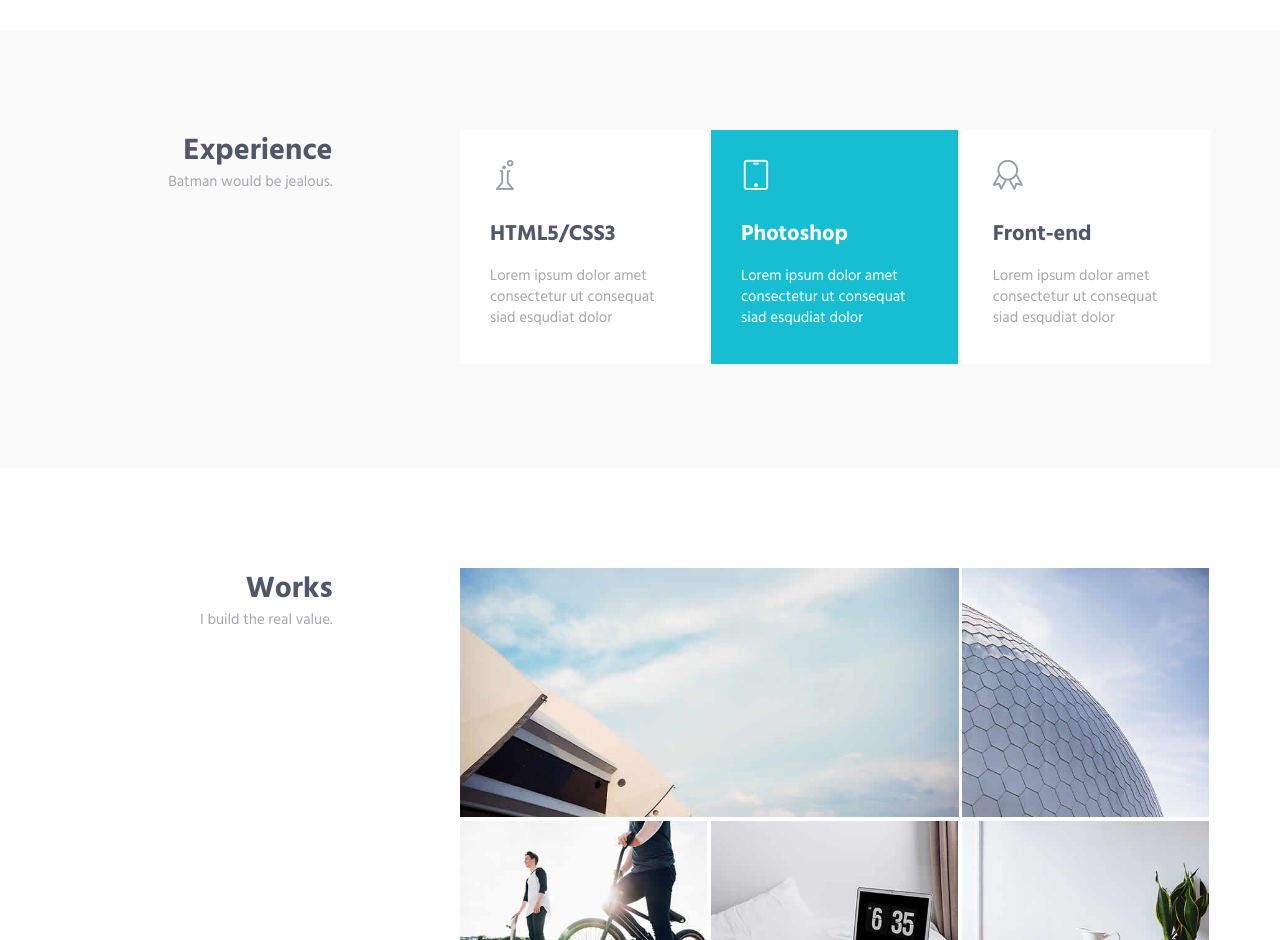
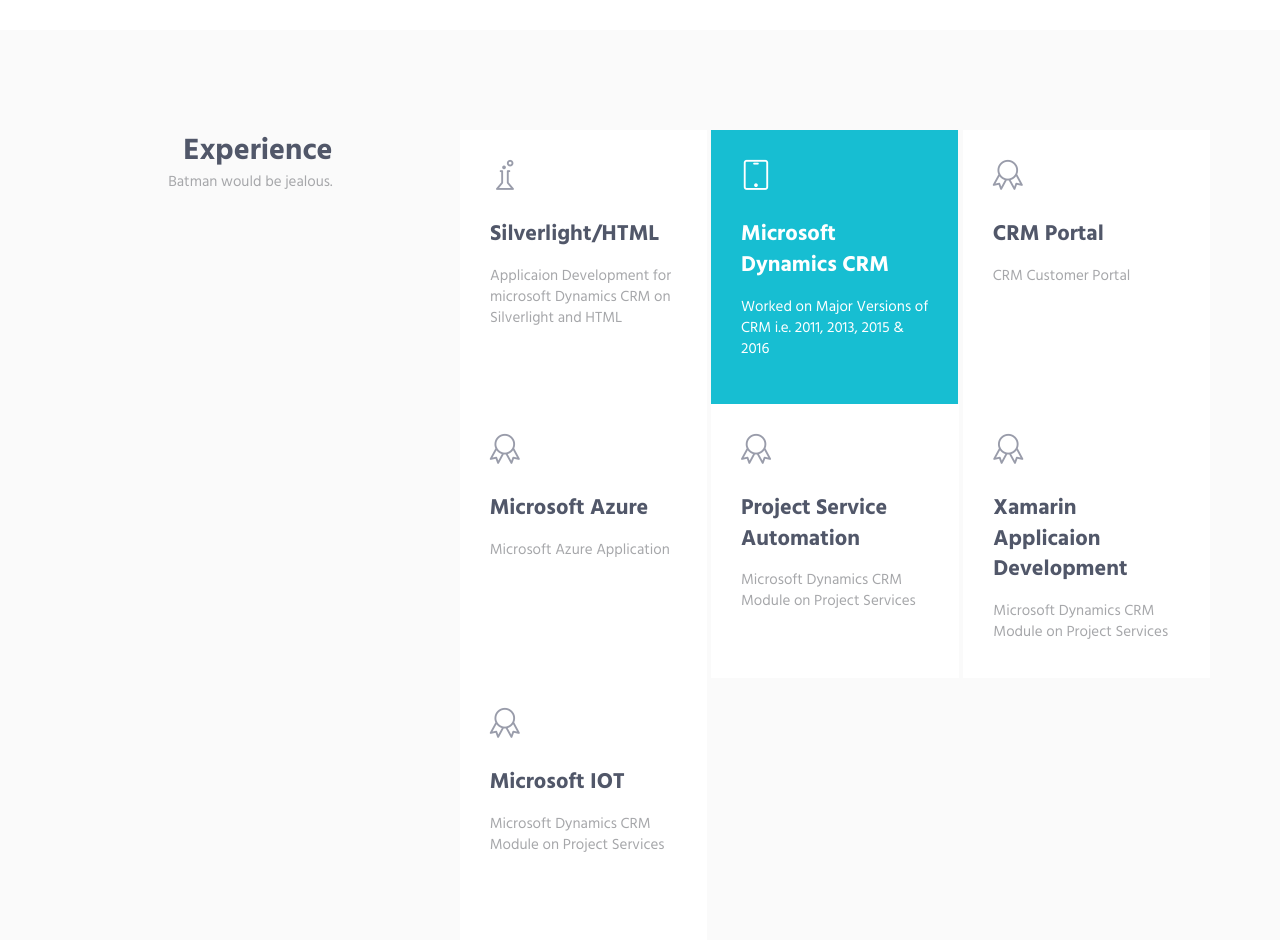
Before and after one commit to sajan089/sajan089.github.io, a plain HTML site: page index.html in a window 1280 px wide. Shown: the part 1860-2800 px from the top of the page. Drawn offline with Linux system fonts and the light colour scheme.

Commit message:
file changes

```diff
--- a/index.html
+++ b/index.html
@@ -88,7 +88,7 @@
                     <div class="col-sm-6">
                         <div class="promo-block-divider">
                             <h1 class="promo-block-title">Sajan <br/> Choudhary</h1>
-                            <p class="promo-block-text">Microsoft Dynamics &amp; CRM Consultant</p>
+                            <p class="promo-block-text">Microsoft Dynamics CRM Consultant</p>
                         </div>
                         <ul class="list-inline">
                             <li><a target="app" href="https://www.facebook.com/sajanvats" class="social-icons"><i class="icon-social-facebook"></i></a></li>
@@ -123,15 +123,15 @@
 
                         <!-- Progress Box -->
                         <div class="progress-box">
-                            <h5>Microsft Dynamics CRM Customization and Configuration<span class="color-heading pull-right">98%</span></h5>
+                            <h5>Microsft Dynamics CRM <span class="color-heading pull-right">98%</span></h5>
                             <div class="progress">
-                                <div class="progress-bar bg-color-base" role="progressbar" data-width="87"></div>
+                                <div class="progress-bar bg-color-base" role="progressbar" data-width="98"></div>
                             </div>
                         </div>
                         <div class="progress-box">
                             <h5>Dot Net <span class="color-heading pull-right">80%</span></h5>
                             <div class="progress">
-                                <div class="progress-bar bg-color-base" role="progressbar" data-width="96"></div>
+                                <div class="progress-bar bg-color-base" role="progressbar" data-width="80"></div>
                             </div>
                         </div>
                         <div class="progress-box">
@@ -149,13 +149,13 @@
 						 <div class="progress-box">
                             <h5> HTML  & Jquery <span class="color-heading pull-right">65%</span></h5>
                             <div class="progress">
-                                <div class="progress-bar bg-color-base" role="progressbar" data-width="77"></div>
+                                <div class="progress-bar bg-color-base" role="progressbar" data-width="65"></div>
                             </div>
                         </div>
 						<div class="progress-box">
-                            <h5> Microsoft SQL Server Reporting Services <span class="color-heading pull-right">77%</span></h5>
+                            <h5> Microsoft SQL Server Reporting Services <span class="color-heading pull-right">60%</span></h5>
                             <div class="progress">
-                                <div class="progress-bar bg-color-base" role="progressbar" data-width="77"></div>
+                                <div class="progress-bar bg-color-base" role="progressbar" data-width="60"></div>
                             </div>
                         </div>
                         <!-- End Progress Box -->
@@ -248,8 +248,8 @@
                                             <i class="service-icon icon-chemistry"></i>
                                         </div>
                                         <div class="service-info">
-                                            <h3>HTML5/CSS3</h3>
-                                            <p class="margin-b-5">Lorem ipsum dolor amet consectetur ut consequat siad esqudiat dolor</p>
+                                            <h3>Silverlight/HTML</h3>
+                                            <p class="margin-b-5">Applicaion Development for microsoft Dynamics CRM on Silverlight and HTML</p>
                                         </div>
                                         <a href="#" class="content-wrapper-link"></a>
                                     </div>
@@ -260,8 +260,8 @@
                                             <i class="service-icon color-white icon-screen-tablet"></i>
                                         </div>
                                         <div class="service-info">
-                                            <h3 class="color-white">Photoshop</h3>
-                                            <p class="color-white margin-b-5">Lorem ipsum dolor amet consectetur ut consequat siad esqudiat dolor</p>
+                                            <h3 class="color-white">Microsoft Dynamics CRM </h3>
+                                            <p class="color-white margin-b-5">Worked on Major Versions of CRM i.e. 2011, 2013, 2015 &amp 2016</p>
                                         </div>
                                         <a href="#" class="content-wrapper-link"></a>
                                     </div>
@@ -272,8 +272,56 @@
                                             <i class="service-icon icon-badge"></i>
                                         </div>
                                         <div class="service-info">
-                                            <h3>Front-end</h3>
-                                            <p class="margin-b-5">Lorem ipsum dolor amet consectetur ut consequat siad esqudiat dolor</p>
+                                            <h3>CRM Portal</h3>
+                                            <p class="margin-b-5">CRM Customer Portal</p>
+                                        </div>
+                                        <a href="#" class="content-wrapper-link"></a>
+                                    </div>
+                                </div>
+								 <div class="col-md-4">
+                                    <div class="service" data-height="height">
+                                        <div class="service-element">
+                                            <i class="service-icon icon-badge"></i>
+                                        </div>
+                                        <div class="service-info">
+                                            <h3>Microsoft Azure</h3>
+                                            <p class="margin-b-5">Microsoft Azure Application</p>
+                                        </div>
+                                        <a href="#" class="content-wrapper-link"></a>
+                                    </div>
+                                </div>
+								<div class="col-md-4">
+                                    <div class="service" data-height="height">
+                                        <div class="service-element">
+                                            <i class="service-icon icon-badge"></i>
+                                        </div>
+                                        <div class="service-info">
+                                            <h3>Project Service Automation</h3>
+                                            <p class="margin-b-5">Microsoft Dynamics CRM Module on Project Services</p>
+                                        </div>
+                                        <a href="#" class="content-wrapper-link"></a>
+                                    </div>
+                                </div>
+								<div class="col-md-4">
+                                    <div class="service" data-height="height">
+                                        <div class="service-element">
+                                            <i class="service-icon icon-badge"></i>
+                                        </div>
+                                        <div class="service-info">
+                                            <h3>Xamarin Applicaion Development</h3>
+                                            <p class="margin-b-5">Microsoft Dynamics CRM Module on Project Services</p>
+                                        </div>
+                                        <a href="#" class="content-wrapper-link"></a>
+                                    </div>
+                                </div>
+								<div class="col-md-4">
+                                    <div class="service" data-height="height">
+                                        <div class="service-element">
+                                            <i class="service-icon icon-badge"></i>
+                                        </div>
+                                        <div class="service-info">
+                                            <h3>Microsoft IOT</h3>
+                                            <p class="margin-b-5">Microsoft Dynamics CRM Module on Project Services</p>
                                         </div>
                                         <a href="#" class="content-wrapper-link"></a>
                                     </div>
@@ -521,20 +569,20 @@
                             <div class="row">
                                 <div class="col-md-3 col-xs-6 md-margin-b-30">
                                     <h5>Location</h5>
-                                    <a href="#">Brookyln, New York</a>
+                                    <a href="#">Hyderabad, New Delhi</a>
                                 </div>
                                 <div class="col-md-3 col-xs-6 md-margin-b-30">
                                     <h5>Phone</h5>
-                                    <a href="#">+77 234 548 00 00</a>
+                                    <a href="tel:#">+91 9999219210</a>
                                 </div>
                                 <div class="col-md-3 col-xs-6">
                                     <h5>Email</h5>
-                                    <a href="mailto:#">alex.teseira@gmail.com</a>
+                                    <a href="mailto:#">sajan.choudhary089@gmail.com</a>
                                 </div>
-                                <div class="col-md-3 col-xs-6">
-                                    <h5>Web</h5>
-                                    <a href="#">alex.teseira.com</a>
-                                </div>
+                                <!-- <div class="col-md-3 col-xs-6"> -->
+                                    <!-- <h5>Web</h5> -->
+                                    <!-- <a href="#">sajanchoudhary.com</a> -->
+                                <!-- </div> -->
                             </div>
                         </div>
                     </div>
@@ -547,17 +595,17 @@
 
         <!--========== FOOTER ==========-->
         <footer class="footer">
-            <div class="content container">
-                <div class="row">
-                    <div class="col-xs-6">
-                        <img class="footer-logo" src="img/logo-dark.png" alt="Aircv Logo">
-                    </div>
-                    <div class="col-xs-6 text-right sm-text-left">
-                        <p class="margin-b-0"><a class="fweight-700" href="http://keenthemes.com/preview/aircv/">Aircv</a> Theme Powered by: <a class="fweight-700" href="http://www.keenthemes.com/">KeenThemes.com</a></p>
-                    </div>
-                </div>
-                <!--// end row -->
-            </div>
+            <!-- <div class="content container"> -->
+                <!-- <div class="row"> -->
+                    <!-- <div class="col-xs-6"> -->
+                        <!-- <img class="footer-logo" src="img/logo-dark.png" alt="Aircv Logo"> -->
+                    <!-- </div> -->
+                    <!-- <div class="col-xs-6 text-right sm-text-left"> -->
+                        <!-- <p class="margin-b-0"><a class="fweight-700" href="http://keenthemes.com/preview/aircv/">Aircv</a> Theme Powered by: <a class="fweight-700" href="http://www.keenthemes.com/">KeenThemes.com</a></p> -->
+                    <!-- </div> -->
+                <!-- </div> -->
+                <!-- <!--// end row --> -->
+            <!-- </div> -->
         </footer>
         <!--========== END FOOTER ==========-->
 
```
